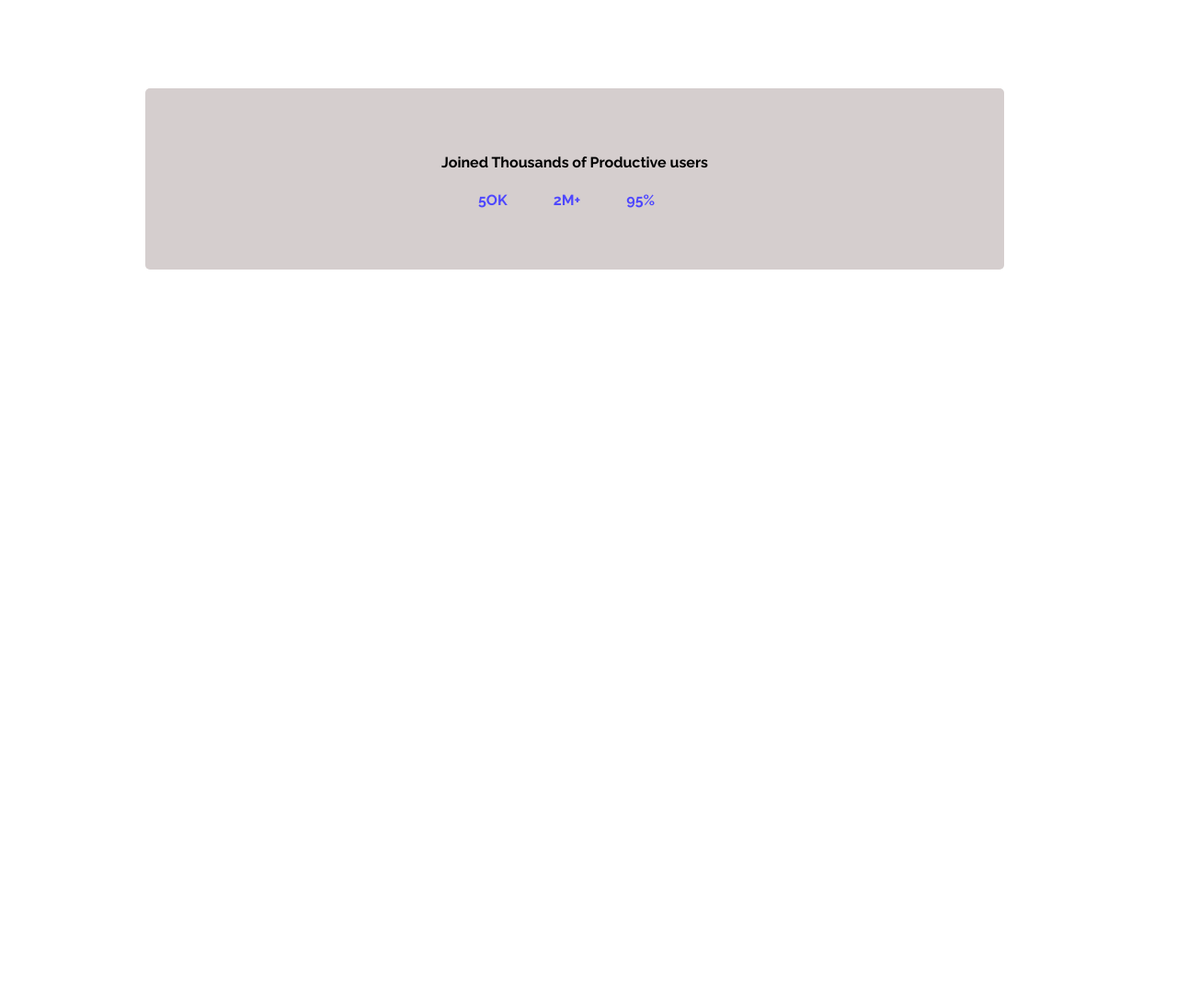
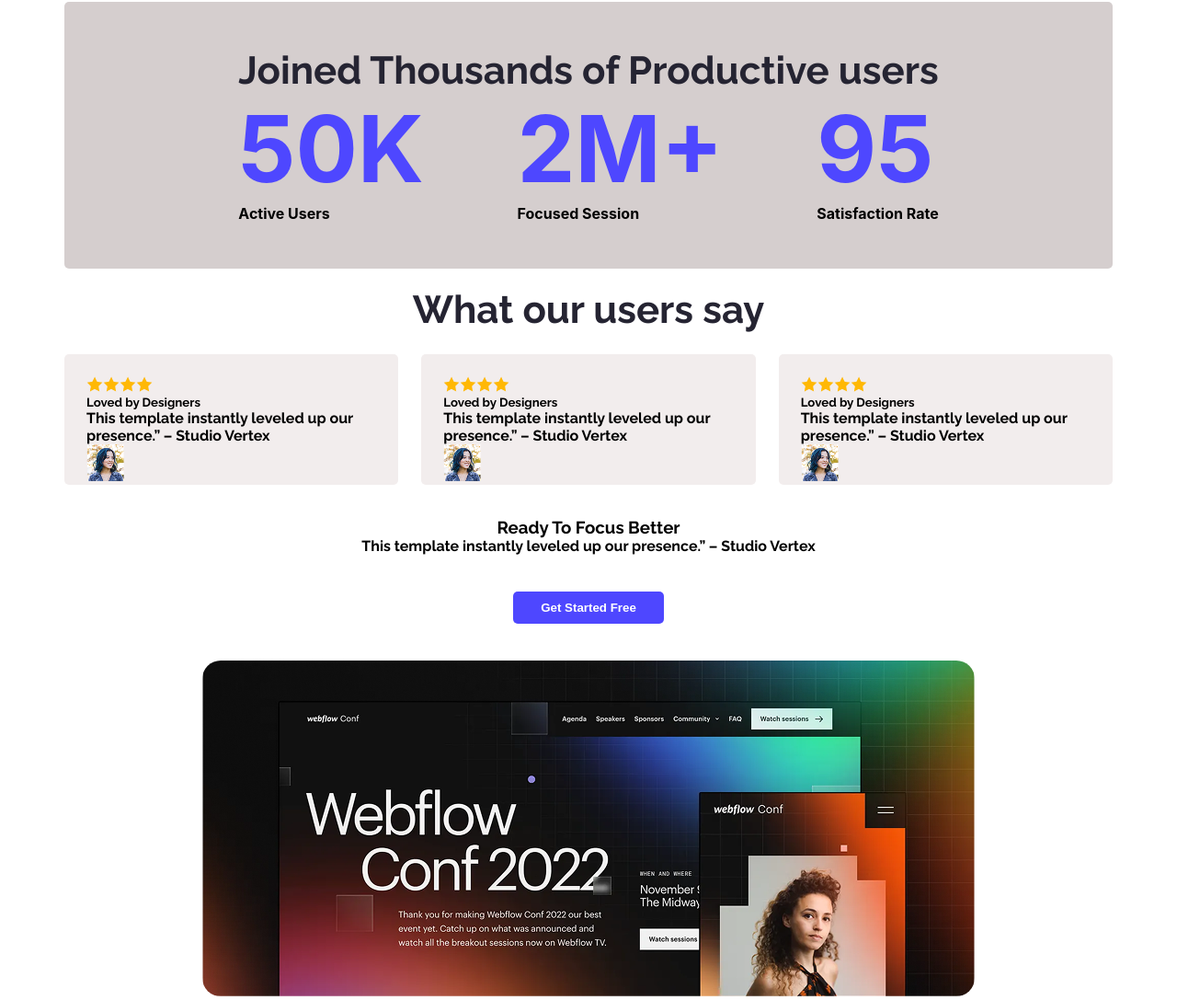
Before and after one commit to asadurrahman96/assignment-1, a plain HTML site: page index.html in a window 1280 px wide. Shown: the part 1044-2131 px from the top of the page at 92% size. Before the commit the page ends 1345 px from the top, so only its background shows below. Drawn offline with Linux system fonts and the light colour scheme.

Commit message:
focus better and review section added

```diff
--- a/index.html
+++ b/index.html
@@ -12,14 +12,14 @@
 <body class="raleway-normal">
     <header class="banner-section">
         <nav class="navbar-section">
-            <h3 class="logo-icon">LO GO</h3>
+            <h3 class="logo-icon">LOGO</h3>
             <a href=""><button class="Btn-primary">SIGN UP</button></a>
         </nav>
 
       <div class="headline-section">
-        <h3 class="heading">
+        <h5 class="heading">
             Cool Dark UI Template for Webflow Agencies!
-        </h3>
+        </h5>
         <button class="stay-btn">Stay Focused</button>
       </div>
 
@@ -29,8 +29,9 @@
     <main >
 
 
-    <section class="main-section">
-        <div>
+    <section >
+       <div class="main-section">
+         <div class="scnd-section">
         <h3 class="scnd-heading">
             See it in Action
         </h3>
@@ -44,20 +45,90 @@
     <div class="wc-img">
         <img src="Assets/wc-mini.png" alt="Avatar">
     </div>
+       </div>
     </section>
 
     <section class="productive-section">
-        <div class="pro-active">
-            <h4>Joined Thousands of Productive users</h4>
-            <ul class="lis-item">
-                <li>5OK</li>
-                <li>2M+</li>
-                <li>95%</li>
+           <div class="first-section">
+             <h4 class="heading-users">Joined Thousands of Productive users</h4>
+            <div class="active-users">
+                <div class="users-item">
+                    <p class="users-item-title">50K</p>
+                    <p class="item-description">Active Users</p>
+                </div>
+                <div class="users-item">
+                    <p class="users-item-title">2M+</p>
+                    <p class="item-description">Focused Session</p>
+                </div>
+                <div class="users-item">
+                    <p class="users-item-title">95</p>
+                    <p class="item-description">Satisfaction Rate</p>
+                </div>
+            </div>
+           </div>
+    </section>
 
-            </ul>
-        </div>
+    <!-- Review Section -->
+    <section class="review-section">
+        <h3 class="review-heading">What our users say</h3>
+       <div class="card-section">
+        <div class="review">
+        <div class="card">
+        <div><img class="star-icon" src="Assets/icon-star.png"alt=""></div>
+        <div><img class="star-icon" src="Assets/icon-star.png" alt=""></div>
+        <div><img class="star-icon" src="Assets/icon-star.png" alt=""></div>
+        <div><img class="star-icon" src="Assets/icon-star.png" alt=""></div>
+       </div>
+       <div>
+        <h5>Loved by Designers</h5>
+        <p>This template instantly leveled up our presence.” – Studio Vertex</p>
+       </div>
+       <div><img src="Assets/avatar.png" alt=""></div>
+       </div>
+       <div class="review">
+        <div class="card">
+        <div><img class="star-icon" src="Assets/icon-star.png"alt=""></div>
+        <div><img class="star-icon" src="Assets/icon-star.png" alt=""></div>
+        <div><img class="star-icon" src="Assets/icon-star.png" alt=""></div>
+        <div><img class="star-icon" src="Assets/icon-star.png" alt=""></div>
+       </div>
+       <div>
+        <h5>Loved by Designers</h5>
+        <p>This template instantly leveled up our presence.” – Studio Vertex</p>
+       </div>
+       <div><img src="Assets/avatar.png" alt=""></div>
+       </div>
+       <div class="review">
+        <div class="card">
+        <div><img class="star-icon" src="Assets/icon-star.png"alt=""></div>
+        <div><img class="star-icon" src="Assets/icon-star.png" alt=""></div>
+        <div><img class="star-icon" src="Assets/icon-star.png" alt=""></div>
+        <div><img class="star-icon" src="Assets/icon-star.png" alt=""></div>
+       </div>
+       <div>
+        <h5>Loved by Designers</h5>
+        <p>This template instantly leveled up our presence.” – Studio Vertex</p>
+       </div>
+       <div><img src="Assets/avatar.png" alt=""></div>
+       </div>
+       </div>
 
     </section>
+
+
+    <section class="focus-better">
+        <div class="third-section">
+            <h3>Ready To Focus Better</h3>
+            <p>This template instantly leveled up our presence.” – Studio Vertex</p>
+            <button class="Btn-primary">Get Started Free</button>
+        </div>
+        <div><img src="Assets/wc-big.png" alt=""></div>
+
+    </section>
+
+
+
+
     </main>
 
 
--- a/styles/style.css
+++ b/styles/style.css
@@ -10,6 +10,7 @@
   width: 100%;
 
 }
+*{margin: 0px;padding: 0px;box-sizing: border-box;}
 
 
 
@@ -18,7 +19,8 @@
   color: #4E47FF;
   font-family: "Inter", sans-serif;
   font-optical-sizing: auto;
-  font-weight: 36px;
+  font-weight: 60px;
+  font-size: large;
   font-style: normal;
   margin-top: 40px;
   margin-bottom: 40px;
@@ -54,7 +56,7 @@ padding-bottom: 150px;
 .heading{
   color: #252432;
   font-weight: bold;
-  font-size: 70px;
+  font-size: 75px;
 }
 .stay-btn{
   background-color: #4E47FF;
@@ -68,12 +70,19 @@ padding-bottom: 150px;
 
 .main-section{
   display: flex;
-  margin-right: 152px;
-  margin-left: 130px;
+  justify-content: center;
+  align-items: center;
+  /* margin-right: 152px;
+  margin-left: 130px; */
   margin-top: 70px;
+  margin-bottom: 40px;
   background-color: #FFFFFF;
 
 
+}
+.scnd-section{
+  padding-top: 60px;
+  padding-bottom: 60px;
 }
 
 .scnd-heading{
@@ -96,12 +105,17 @@ padding-bottom: 150px;
   font-weight: bold;
 
 }
-.wc-img{
+.wc-img img{
   margin-left: 205px;
-
+  border-radius: 20px;
   width: 403px;
   height: 328px;
-  border-radius: 50%;
+
+
+}
+.wc-img{
+   padding-top: 116px;
+
 }
 
 
@@ -109,15 +123,33 @@ ul li{
   margin-right: 50px;
 }
 
+
+main{
+  max-width: 1140px;
+  margin: 0 auto;
+  background-color: #FFFFFF;
+
+}
+.first-section{
+  padding-left: 142px;
+  padding-right: 142px;
+  padding-top: 50px;
+  padding-bottom: 50px;
+}
+
 .productive-section{
   background-color: rgb(213, 206, 206);
   justify-items: center;
-  margin-left: 150px;
-  margin-right: 180px;
-  margin-top: 120px;
+  /* width: 1440px;
+  height: auto; */
+  /* margin-left: 150px;
+  margin-right: 180px; */
+  /* margin-top: 120px; */
   border: 2px solid;
   border-radius: 5px;
   border: none;
+  margin-top: 25px;
+  /* padding: 50px 140px; */
 
 }
 .lis-item{
@@ -125,10 +157,147 @@ ul li{
   display: flex;
   color: #4E47FF;
 }
+.active-users{
+  display: flex;
+  justify-content: space-between;
+  gap: 80px;
 
-.pro-active{
-  padding-left: 142px;
-  padding-right: 142px;
-  padding-top: 50px;
-  padding-bottom: 50px;
+  /* padding-right: 140px;
+  padding-left: 140px; */
+  /* margin-right: 140px;
+  margin-left: 140px;
+  justify-content: space-around; */
+
 }
+.heading-users{
+  font-weight: bold;
+  font-size: 42px;
+  color:#252432 ;
+}
+/* .users-item-title{
+  font-weight: bold;
+  font-size: 60px;
+  color: #4E47FF;
+} */
+
+
+.users-item-title{
+  font-family: "Inter", sans-serif;
+  font-weight: bold;
+  font-style: normal;
+  font-size: 100px;
+  color: #4E47FF;
+  /* line-height: -20px; */
+}
+.item-description{
+  /* margin: opx; */
+  font-family: "Inter",sans-serif;
+  font-weight: 100px;
+}
+
+
+.card{
+  display: flex;
+  margin-top: 24px;
+}
+
+.review-heading{
+  text-align: center;
+  font-weight: bold;
+  font-size: 42px;
+  color:#252432 ;
+
+}
+
+.card-section{
+  display: flex;
+  justify-content: space-between;
+  gap: 25px;
+}
+
+
+.review{
+  border: 2px solid;
+  background-color: #F2EDED;
+  border-radius: 5px;
+  border-style: none;
+  padding-left: 24px;
+  /* padding-right: 24px;
+  padding-bottom: 68px; */
+  margin-top: 24px;
+}
+
+
+.focus-better{
+  text-align: center;
+
+}
+
+.third-section{
+  padding-top: 35px;
+
+}
+
+.focus-better img{
+  border-radius: 20px;
+}
+
+
+.form-table{
+  display: flex;
+  flex-direction: column;
+  padding-top:71px;
+  padding-bottom:71px;
+}
+.form{
+  padding: 5px 2px ;
+}
+.review-section{
+  margin-top: 20px;
+}
+
+
+
+/* .newsletter{
+  padding: 130px 230px;
+  display: flex;
+  gap: 200px;
+} */
+.footer-column{
+  padding: 130px 230px;
+  display: flex;
+  gap: 200px;
+
+}
+section input[type="text"],section input[type="email"],section textarea{
+  height: 64px;
+  border-radius: 5px;
+  display: block;
+  padding: 10px 20px;
+  margin-bottom: 24px;
+  background-color: #FFFFFF;
+  border: none;
+}
+
+.footer{
+  text-align: center;
+  margin-right: 454px;
+  margin-left:455px;
+}
+nav ul li{
+  list-style: none;
+  /* display: flex; */
+  margin-right: 60px;
+}
+/* nav ul{
+  display: flex;
+} */
+
+/* .footer-nav{
+  display: flex;
+} */
+
+.logo{
+ font-weight: bolder;
+ font-size: large;
+}
```
